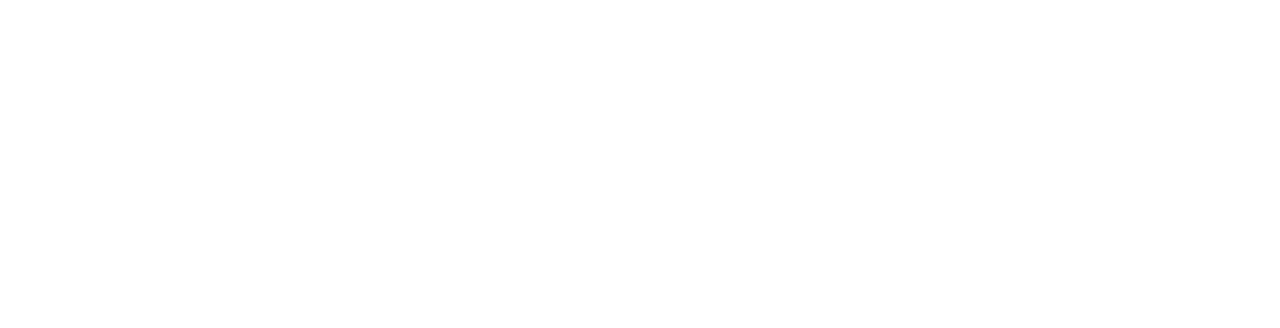
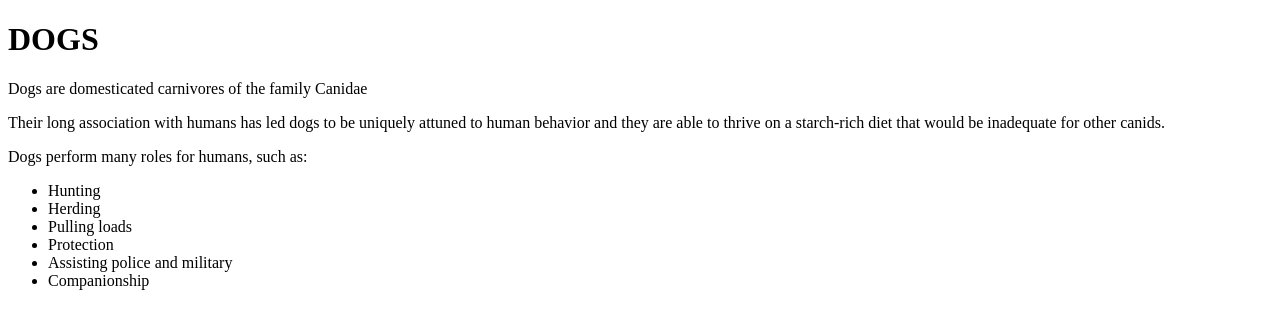
Before and after one commit to D-Kamunya/pet-website, a plain HTML site: page index.html in a window 1280 px wide. Drawn offline with Linux system fonts and the light colour scheme.

Commit message:
Added pets roles

```diff
--- a/index.html
+++ b/index.html
@@ -4,6 +4,19 @@
     <title>DOGS</title>
   </head>
   <body>
+    <h1>DOGS</h1>
+
+    <p>Dogs are domesticated carnivores of the family Canidae</p>
+    <p>Their long association with humans has led dogs to be uniquely attuned to human behavior and they are able to thrive on a starch-rich diet that would be inadequate for other canids.</p>
+    <p>Dogs perform many roles for humans, such as:</p>
+    <ul>
+      <li>Hunting</li>
+      <li>Herding</li>
+      <li>Pulling loads</li>
+      <li>Protection</li>
+      <li>Assisting police and military</li>
+      <li>Companionship </li>
+    </ul>
 
   </body>
 </html>
```
